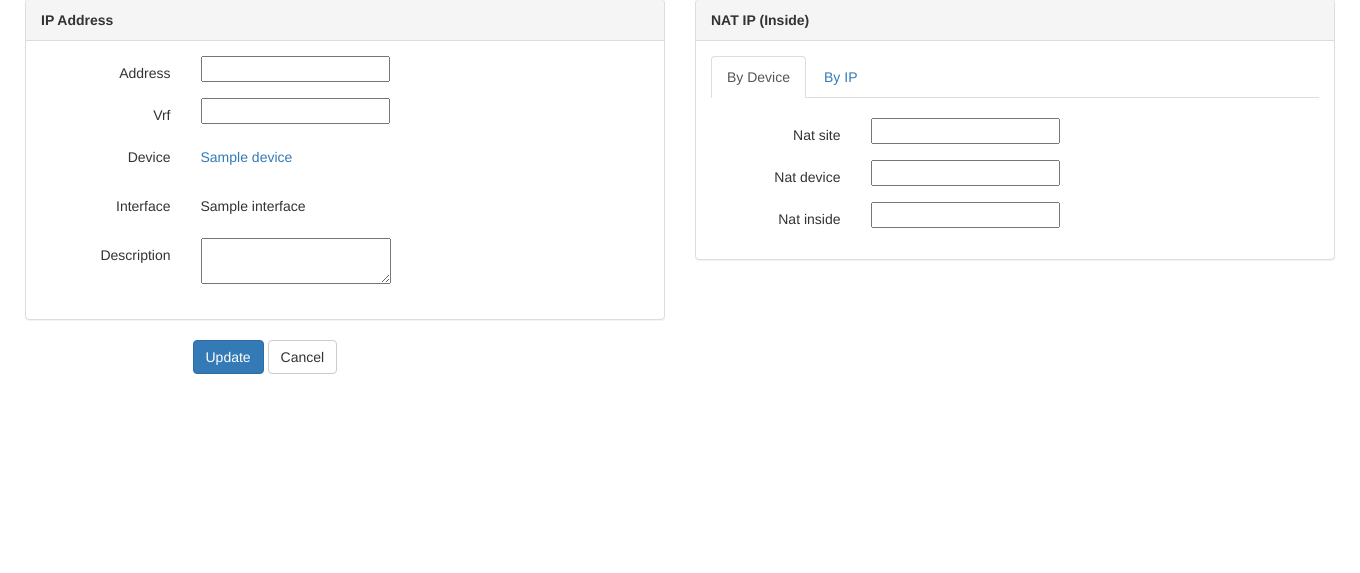
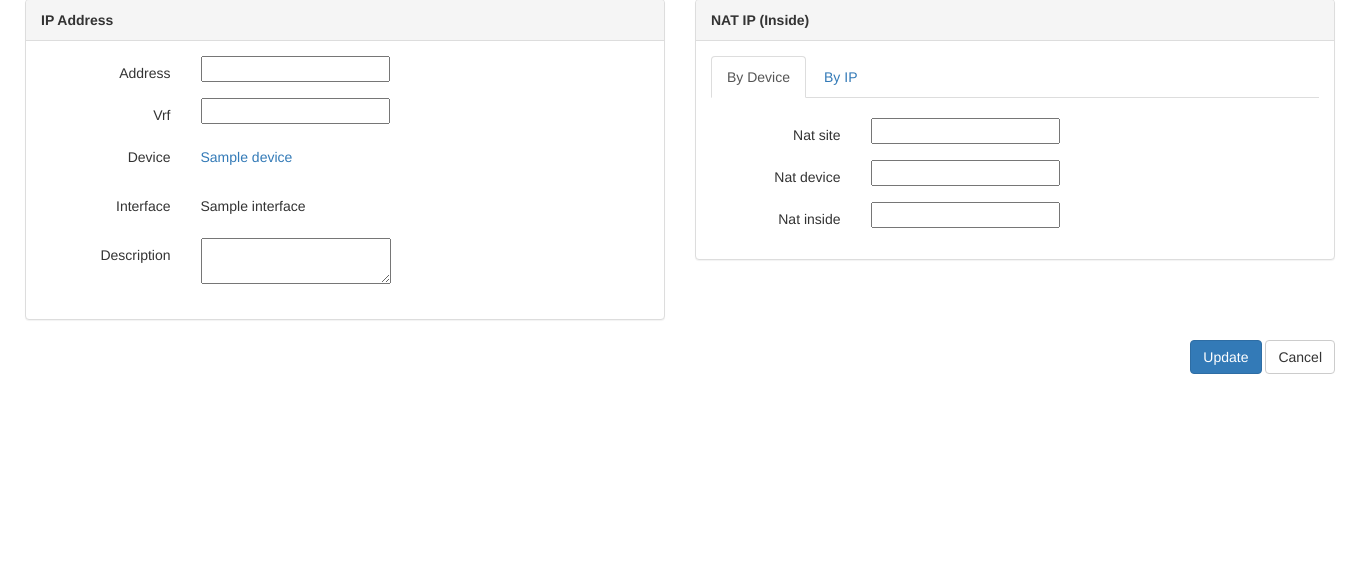
Before and after one commit to mfreire01/Netbox-Practice, a Django app: template netbox/templates/ipam/ipaddress_edit.html in a window 1360 px wide. Shown: the part 141-714 px from the top of the page. Run offline with Django 3.2, Linux system fonts and the light colour scheme; the template is opened without the code that fills it: most values are stand-ins (such as "Sample title", 1, 10 or a date in 2020); form fields are guessed from the names that the template uses; some libraries are stand-ins or nearby versions.

Commit message:
netbox: adjusted where IP address form buttons rendered to be more in line with other two-column add/edit pages.

```diff
--- a/netbox/templates/ipam/ipaddress_edit.html
+++ b/netbox/templates/ipam/ipaddress_edit.html
@@ -45,18 +45,6 @@
                     {% render_field form.description %}
                 </div>
             </div>
-		    <div class="form-group">
-                <div class="col-md-9 col-md-offset-3">
-                    {% if ipaddress %}
-                        <button type="submit" name="_update" class="btn btn-primary">Update</button>
-                        <a href="{% url 'ipam:ipaddress' pk=ipaddress.pk %}" class="btn btn-default">Cancel</a>
-                    {% else %}
-                        <button type="submit" name="_create" class="btn btn-primary">Create</button>
-                        <button type="submit" name="_addanother" class="btn btn-primary">Create and Add Another</button>
-                        <a href="{% url 'ipam:ipaddress_list' %}" class="btn btn-default">Cancel</a>
-                    {% endif %}
-                </div>
-		    </div>
         </div>
         <div class="col-md-6">
             <div class="panel panel-default">
@@ -80,6 +68,18 @@
             </div>
         </div>
     </div>
+    <div class="row">
+        <div class="col-md-12 text-right">
+            {% if ipaddress %}
+                <button type="submit" name="_update" class="btn btn-primary">Update</button>
+                <a href="{% url 'ipam:ipaddress' pk=ipaddress.pk %}" class="btn btn-default">Cancel</a>
+            {% else %}
+                <button type="submit" name="_create" class="btn btn-primary">Create</button>
+                <button type="submit" name="_addanother" class="btn btn-primary">Create and Add Another</button>
+                <a href="{% url 'ipam:ipaddress_list' %}" class="btn btn-default">Cancel</a>
+            {% endif %}
+        </div>
+    </div>
 </form>
 {% endblock %}
 
```
